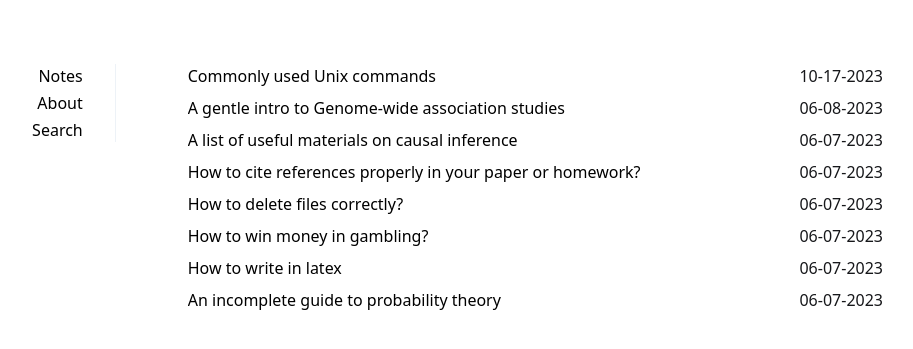
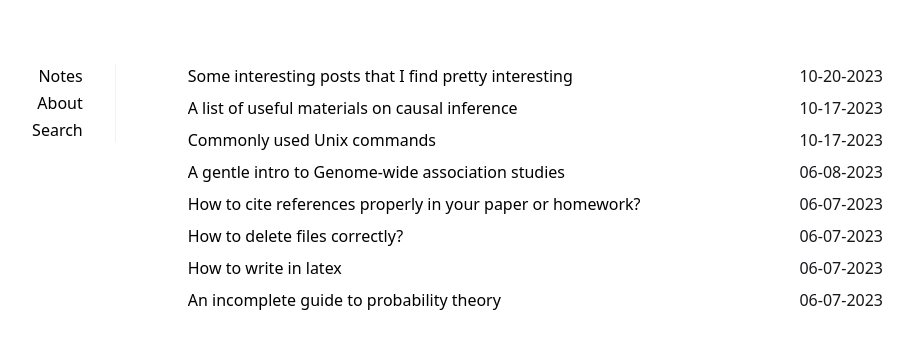
Before and after one commit to acneyouth1996/notes, a Jekyll site: the page built from index.html, in a window 1280 px wide. Shown: the top 349 px of the page, without its empty margins (205-1118 px from the left). Built offline with Jekyll 4.4.1, drawn with Linux system fonts in a browser that asks for light colours; part of the change alters nothing that is shown.

Commit message:
update page

```diff
--- a/_posts/2023-06-07-win-gamble.md
+++ /dev/null
@@ -1,18 +0,0 @@
----
-layout: post
-title: How to win money in gambling?
-date: 07-06-2023 20:56:41 :z
-tags: [stats]
-description:
-summary:
-comments: false
-author: Yong Huang
-mathjax: false
-render_with_liquid: true
----
-
-The short answer is you **can't**.
-
-Here is a nice post that explains why.[^fn1]
-
-[^fn1]: Paradoxes from Probability. (n.d.). https://sites.pitt.edu/~jdnorton/teaching/paradox/chapters/probability_from_independence/probability_from_independence.html
--- a/_posts/2023-10-17-causal.md
+++ b/_posts/2023-10-17-causal.md
@@ -1,7 +1,7 @@
 ---
 layout: post
 title: A list of useful materials on causal inference
-date: 07-06-2023 21:12:17 :z
+date: 17-10-2023 21:12:17 :z
 tags: [stats]
 description:
 summary:
--- /dev/null
+++ b/_posts/2023-10-20-win-gamble.md
@@ -0,0 +1,28 @@
+---
+layout: post
+title: Some interesting posts that I find pretty interesting
+date: 20-10-2023 20:56:41 :z
+tags: [stats]
+description:
+summary:
+comments: false
+author: Yong Huang
+mathjax: false
+render_with_liquid: true
+---
+
+Some interesting posts that I found interesting and I put them in this page, I will keep update this list frequently.
+
+1. Can we win money in gambling?
+
+The short answer is you **can't**.
+
+Here is a nice [post](https://sites.pitt.edu/~jdnorton/teaching/paradox/chapters/probability_from_independence/probability_from_independence.html) that explains why.[^fn1]
+
+2. Intro to GWAS
+
+If you are interested in Genomics, my friend Edgar has an excellent post [here](https://emarro.github.io/posts/ml-in-bio/) [^fn2].
+
+[^fn1]: Paradoxes from Probability. (n.d.). https://sites.pitt.edu/~jdnorton/teaching/paradox/chapters/probability_from_independence/probability_from_independence.html
+
+[^fn2]: A Brief Introduction to Genome Analysis (Genomics) https://emarro.github.io/posts/ml-in-bio/
```
